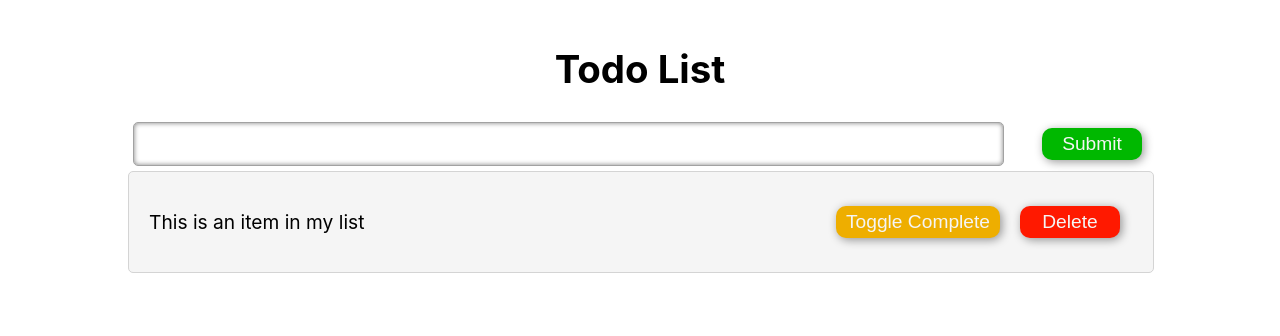
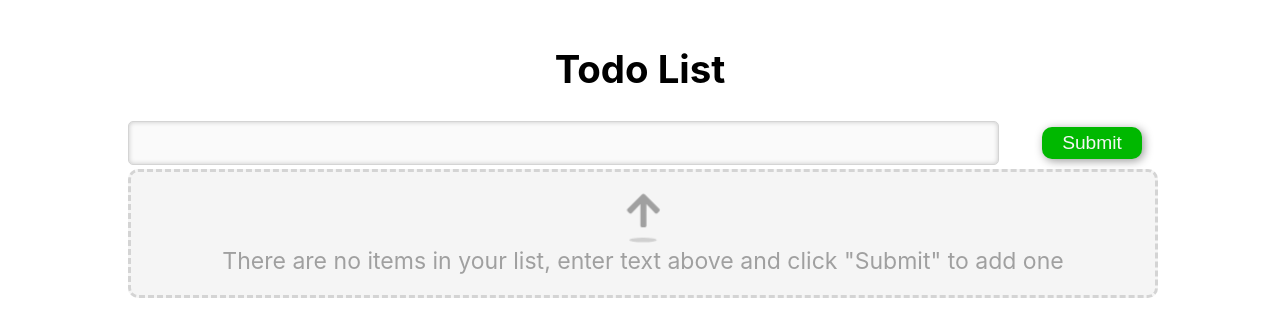
Before and after one commit to kookydev/Todo-List, a React (Create React App) app: page / in a window 1280 px wide. Shown: the top 336 px of the page. Built offline with nearby package versions, Linux system fonts and the light colour scheme.

Commit message:
Some UI Tweaks

```diff
--- a/package.json
+++ b/package.json
@@ -3,6 +3,9 @@
   "version": "0.1.0",
   "private": true,
   "dependencies": {
+    "@fortawesome/fontawesome-svg-core": "^1.2.15",
+    "@fortawesome/free-solid-svg-icons": "^5.7.2",
+    "@fortawesome/react-fontawesome": "^0.1.4",
     "react": "^16.8.3",
     "react-dom": "^16.8.3",
     "react-scripts": "2.1.5"
--- a/src/App.jsx
+++ b/src/App.jsx
@@ -1,16 +1,12 @@
 import React, { Component } from "react";
 import Input from "./components/Input";
 import List from "./components/List";
+import Default from "./components/Default";
 import "./App.css";
 
 class App extends Component {
   state = {
-    listItems: [
-      {
-        label: "This is an item in my list",
-        complete: false
-      }
-    ]
+    listItems: []
   };
 
   // Create a new list item when the input is submitted
@@ -34,11 +30,25 @@ class App extends Component {
       : (listItems[index].complete = true);
     this.setState({ listItems: listItems });
   };
-
+  // Handle a click of the Delete button associated with a list item
   deleteHandler = index => {
     let listItems = this.state.listItems;
     listItems.splice(index, 1);
     this.setState({ listItems: listItems });
+  };
+
+  contentHandler = () => {
+    if (this.state.listItems.length === 0) {
+      return <Default />;
+    } else {
+      return (
+        <List
+          listItems={this.state.listItems}
+          deleteFunc={this.deleteHandler}
+          toggleFunc={this.toggleHandler}
+        />
+      );
+    }
   };
 
   render() {
@@ -46,11 +56,7 @@ class App extends Component {
       <div className="App">
         <h1>Todo List</h1>
         <Input func={this.inputHandler} />
-        <List
-          listItems={this.state.listItems}
-          deleteFunc={this.deleteHandler}
-          toggleFunc={this.toggleHandler}
-        />
+        {this.contentHandler()}
       </div>
     );
   }
--- /dev/null
+++ b/src/components/Default.css
@@ -0,0 +1,48 @@
+.default-container {
+    padding: 40px 0px 20px 0px;
+    width: 100%;
+    border: 3px dashed rgb(212, 212, 212);
+    display: flex;
+    flex-direction: column;
+    align-items: center;
+    justify-content: space-around;
+    border-radius: 10px;
+    text-align: center;
+    background-color: whitesmoke;
+    color: rgb(160, 160, 160);
+
+}
+
+.default-container span {
+    margin-top: 5px;
+    font-size: 1.2em
+}
+
+.bouncy-arrow {
+    transform: translateY(-6px) scale(2);
+    animation: arrow-bounce .7s ease-out forwards infinite;
+}
+
+.arrow-shadow {
+    height: 5px;
+    width: 30px;
+    border-radius: 50%;
+    background-color: rgba(160, 160, 160);
+    transform: translateY(0px) scale(.7);
+    opacity: 0.5;
+    animation: arrow-bounce-shadow .7s ease-out forwards infinite;
+}
+
+@keyframes arrow-bounce {
+    50% {
+        transform: translateY(-18px) scale(2);
+    }
+}
+
+@keyframes arrow-bounce-shadow {
+
+    50% {
+        transform: translateY(1px) scale(1.2);
+        opacity: 0.35;
+    }
+}
--- /dev/null
+++ b/src/components/Default.jsx
@@ -0,0 +1,19 @@
+import React from "react";
+import { FontAwesomeIcon } from "@fortawesome/react-fontawesome";
+import { faArrowUp } from "@fortawesome/free-solid-svg-icons";
+import "./Default.css";
+
+const Default = props => {
+  return (
+    <div className="default-container">
+      <FontAwesomeIcon icon={faArrowUp} className="bouncy-arrow" />
+      <span className="arrow-shadow" />
+      <span>
+        There are no items in your list, enter text above and click "Submit" to
+        add one
+      </span>
+    </div>
+  );
+};
+
+export default Default;
--- a/src/components/Input.css
+++ b/src/components/Input.css
@@ -10,21 +10,22 @@
 .text-input {
     width: 95%;
     border-radius: 5px;
-    box-shadow: inset 0 0 5px rgba(0, 0, 0, 0.5);
-    border: 1px solid rgb(162, 162, 162);
+    box-shadow: inset 0 0 5px rgba(0, 0, 0, 0.2);
+    border: 1px solid rgb(212, 212, 212);
     font-size: 1.2rem;
     padding: 10px;
-    margin: 5px;
+    background: rgba(245, 245, 245, 0.534);
 }
 
 .text-input:focus {
-    box-shadow: inset 0 0 5px rgba(0, 0, 0, 0.8);
+    box-shadow: inset 0 0 5px rgba(0, 0, 0, 0.6);
     outline: none;
 }
 
 @media only screen and (max-width: 475px) {
     .input-container {
         grid-template-columns: 1fr;
+        justify-items: center;
     }
 
 }
--- a/src/components/ListItem.css
+++ b/src/components/ListItem.css
@@ -1,11 +1,11 @@
 .list-item {
     width: 100%;
     min-height: 100px;
-    border: 1px solid rgb(212, 212, 212);
+    border: 3px solid rgb(212, 212, 212);
     display: flex;
     align-items: center;
     justify-content: space-between;
-    border-radius: 5px;
+    border-radius: 10px;
     margin-bottom: 5px;
     background-color: whitesmoke;
     text-decoration: none;
@@ -13,13 +13,7 @@
 }
 
 .complete {
-    color: grey;
     background-color: rgb(216, 216, 216);
-
-}
-
-.complete .list-item-label {
-    text-decoration: line-through;
 }
 
 .list-item-buttons {
@@ -33,6 +27,12 @@
 .list-item-label {
     width: 80%;
     padding: 20px;
+    color: rgb(44, 44, 44);
+}
+
+.complete .list-item-label {
+    text-decoration: line-through;
+    color: white;
 }
 
 @media only screen and (max-width: 600px) {
```
